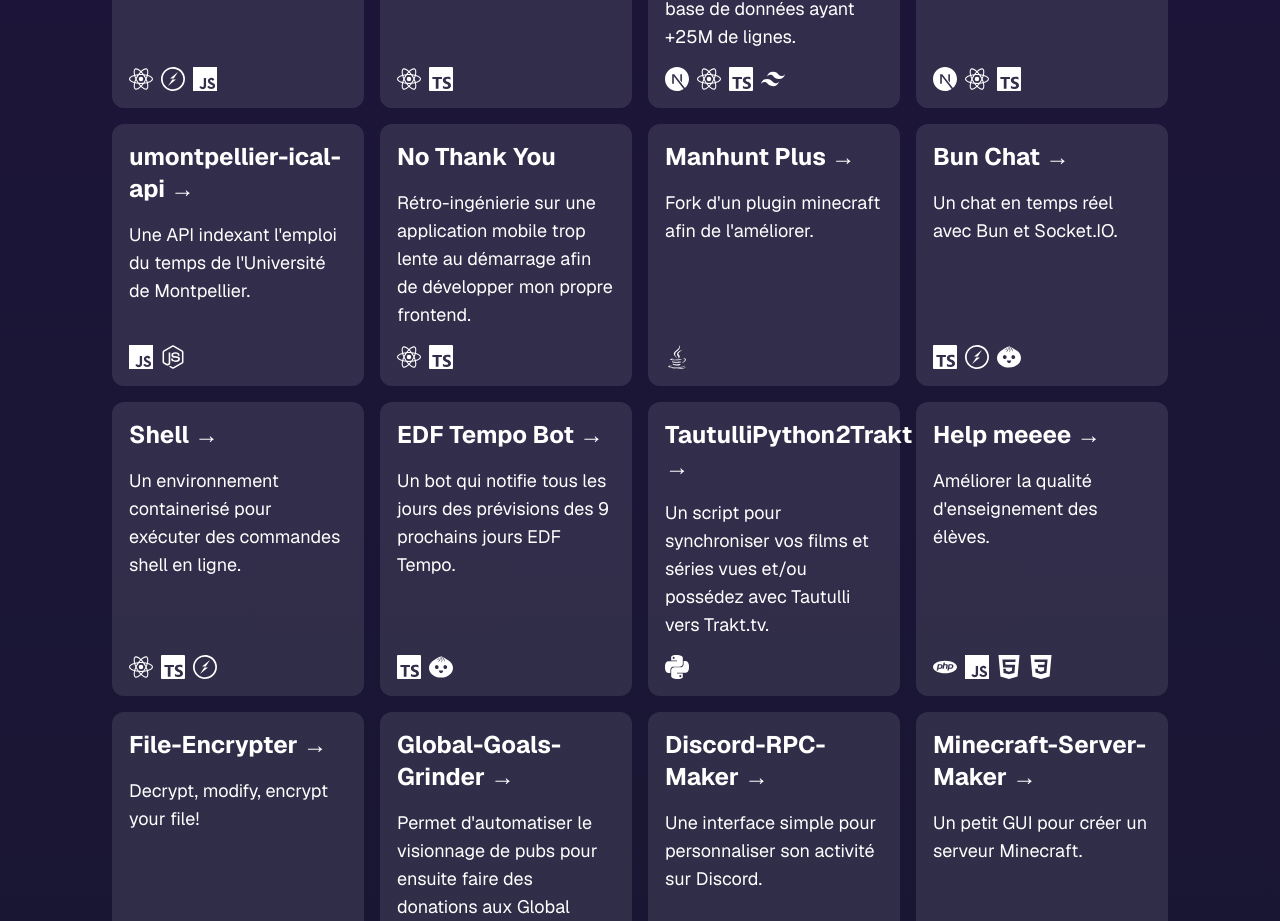
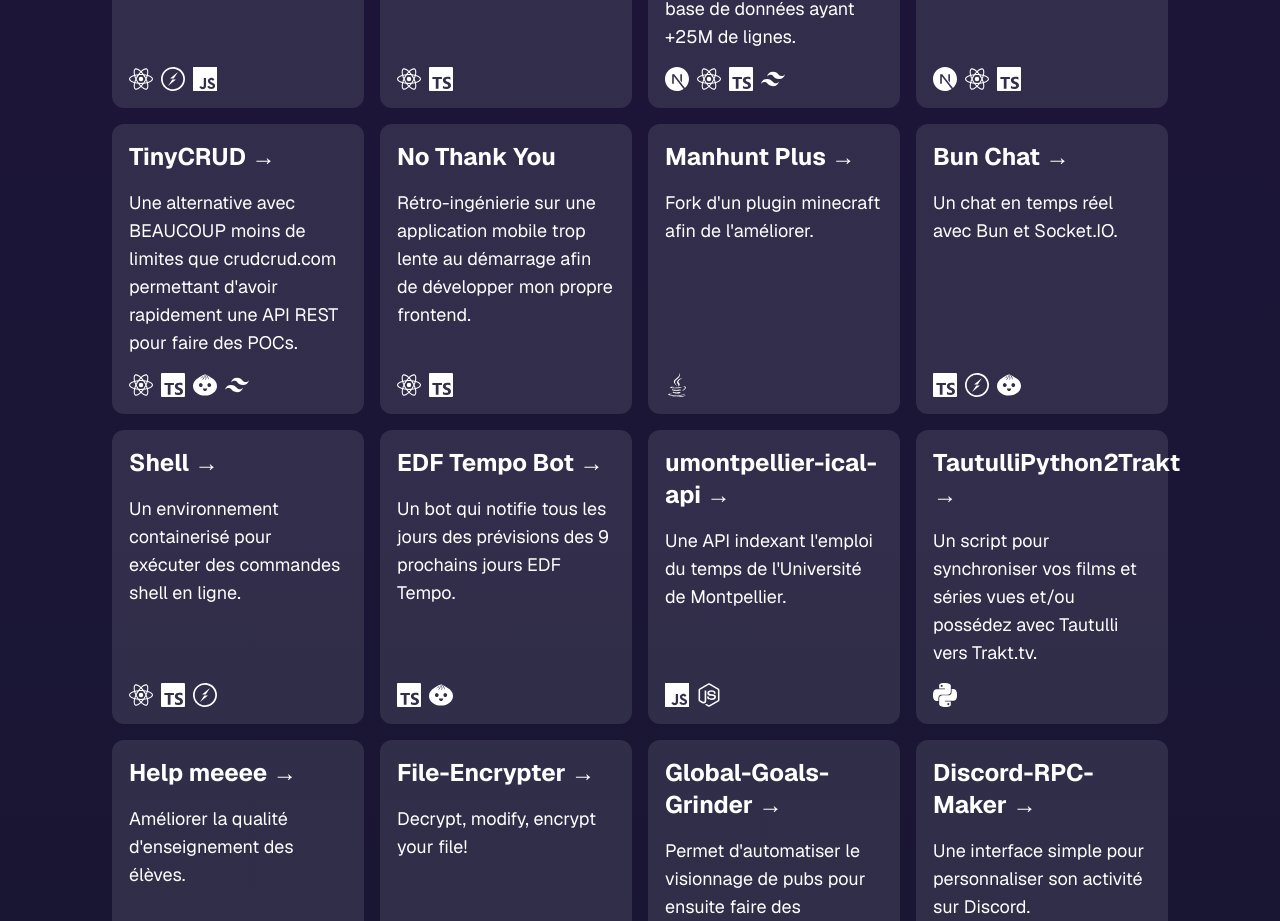
Before and after one commit to TheGeeKing/oc-8-portfolio, a Next.js app in the folder web/: page / in a window 1280 px wide. Shown: the part 696-1617 px from the top of the page. Built offline with nearby package versions, Linux system fonts and the light colour scheme.

Commit message:
feat: add tinycrud

```diff
--- a/web/src/app/page.tsx
+++ b/web/src/app/page.tsx
@@ -89,11 +89,16 @@ export default function HomePage() {
               stack={{ react: true, typescript: true, nextjs: true }}
             />
             <ProjectCard
-              id="umontpellier-ical-api"
-              title="umontpellier-ical-api"
-              description="Une API indexant l'emploi du temps de l'Université de Montpellier."
-              link="https://github.com/TheGeeKing/umontpellier-ical-api"
-              stack={{ nodejs: true, javascript: true }}
+              id="tinycrud"
+              title="TinyCRUD"
+              description="Une alternative avec BEAUCOUP moins de limites que crudcrud.com permettant d'avoir rapidement une API REST pour faire des POCs."
+              link="https://tinycrud.mma.dev"
+              stack={{
+                bun: true,
+                react: true,
+                typescript: true,
+                tailwindcss: true,
+              }}
             />
             <ProjectCard
               id="no-thank-you"
@@ -128,6 +133,13 @@ export default function HomePage() {
               description="Un bot qui notifie tous les jours des prévisions des 9 prochains jours EDF Tempo."
               link="https://t.me/tempo_edf_week"
               stack={{ typescript: true, bun: true }}
+            />
+            <ProjectCard
+              id="umontpellier-ical-api"
+              title="umontpellier-ical-api"
+              description="Une API indexant l'emploi du temps de l'Université de Montpellier."
+              link="https://github.com/TheGeeKing/umontpellier-ical-api"
+              stack={{ nodejs: true, javascript: true }}
             />
             <ProjectCard
               id="tautulli-python-2-trakt"
```
